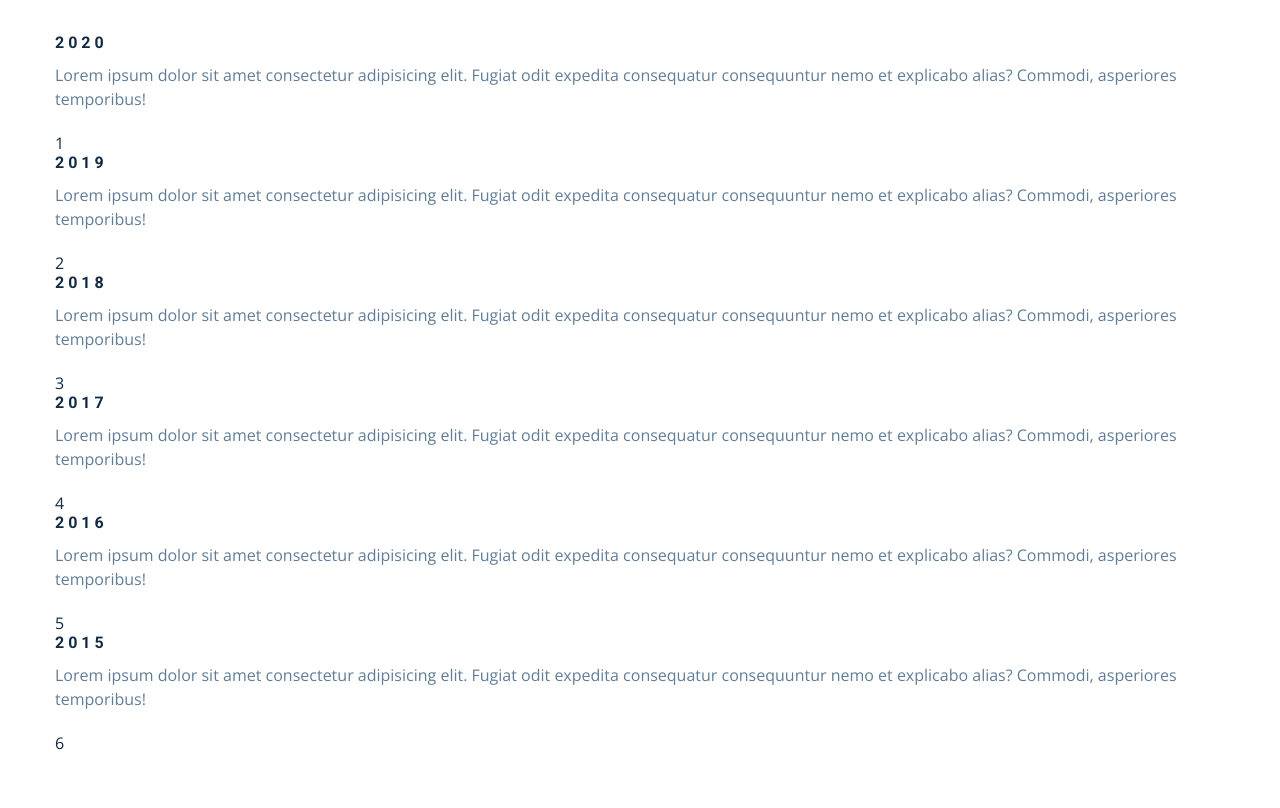
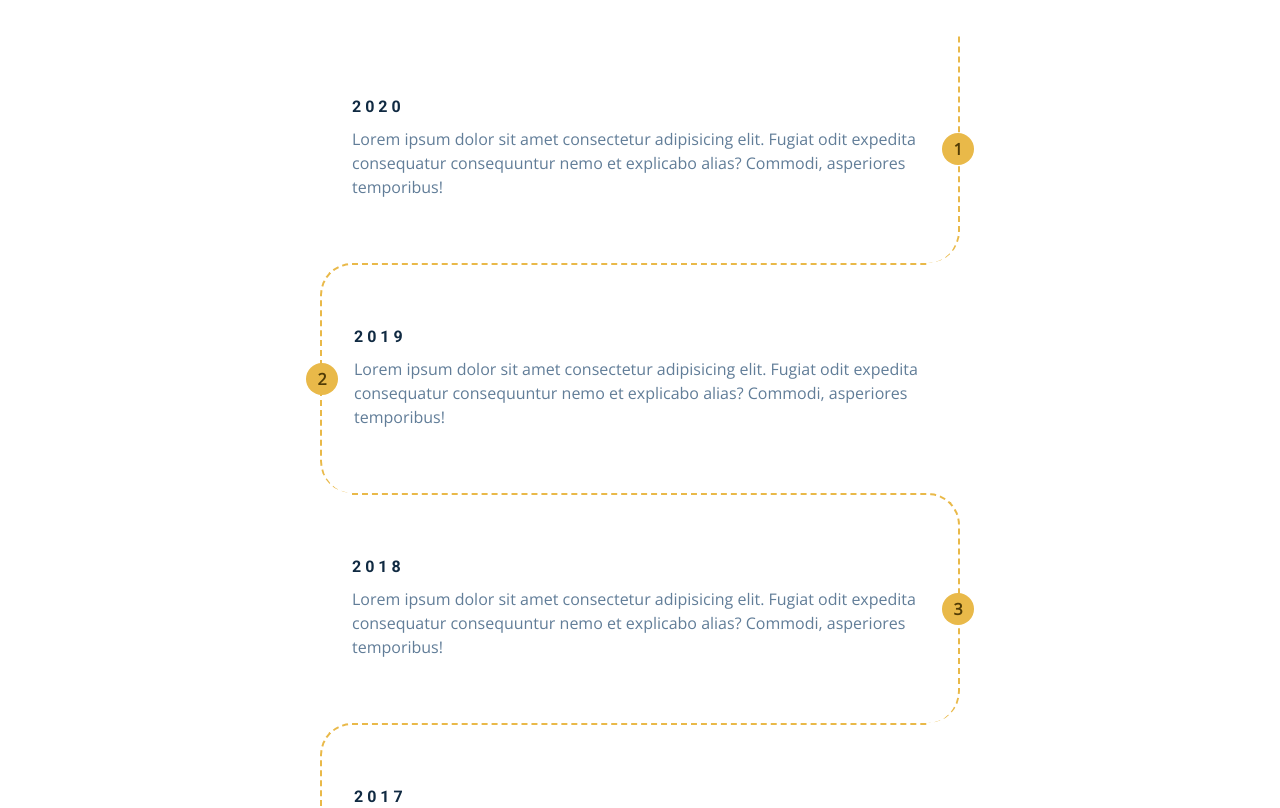
Before and after one commit to scudella/portfolio-with-grid, a plain HTML site: page index.html in a window 1280 px wide. Shown: the part 4560-5368 px from the top of the page. Drawn offline with nearby package versions, Linux system fonts and the light colour scheme.

Commit message:
timeline section - styling

```diff
--- a/css/styles.css
+++ b/css/styles.css
@@ -693,7 +693,62 @@ Skills
 Timeline
 ===============
 */
-
+.timeline-center {
+  width: 80vw;
+  max-width: 40rem;
+}
+.timeline-item {
+  border-top: 2px dashed var(--clr-primary-5);
+  margin: 0;
+  padding: 4rem 2rem;
+  position: relative;
+}
+.timeline p {
+  margin-bottom: 0;
+}
+.timeline-item:nth-child(even) {
+  border-left: 2px dashed var(--clr-primary-5);
+  border-top-left-radius: 2rem;
+  border-bottom-left-radius: 2rem;
+  margin-right: 2rem;
+  padding-right: 0;
+}
+.timeline-item:nth-child(odd) {
+  border-right: 2px dashed var(--clr-primary-5);
+  border-top-right-radius: 2rem;
+  border-bottom-right-radius: 2rem;
+  margin-left: 2rem;
+  padding-left: 0;
+}
+.timeline-item:first-child {
+  border-top: 0;
+  border-top-right-radius: 0;
+}
+.timeline-item:last-child {
+  border-bottom-left-radius: 0;
+}
+.number {
+  position: absolute;
+  top: 50%;
+  transform: translate(-50%, -50%);
+  margin-bottom: 0;
+  background: var(--clr-primary-5);
+  width: 2rem;
+  height: 2rem;
+  border-radius: 50%;
+  /* to move the number to the center of the circle */
+  display: grid;
+  place-items: center;
+  color: var(--clr-primary-1);
+  font-weight: bold;
+}
+.timeline-item:nth-child(even) .number {
+  left: 0;
+}
+.timeline-item:nth-child(odd) .number {
+  right: 0;
+  transform: translate(50%, -50%);
+}
 /*
 ===============
 Blog
```
